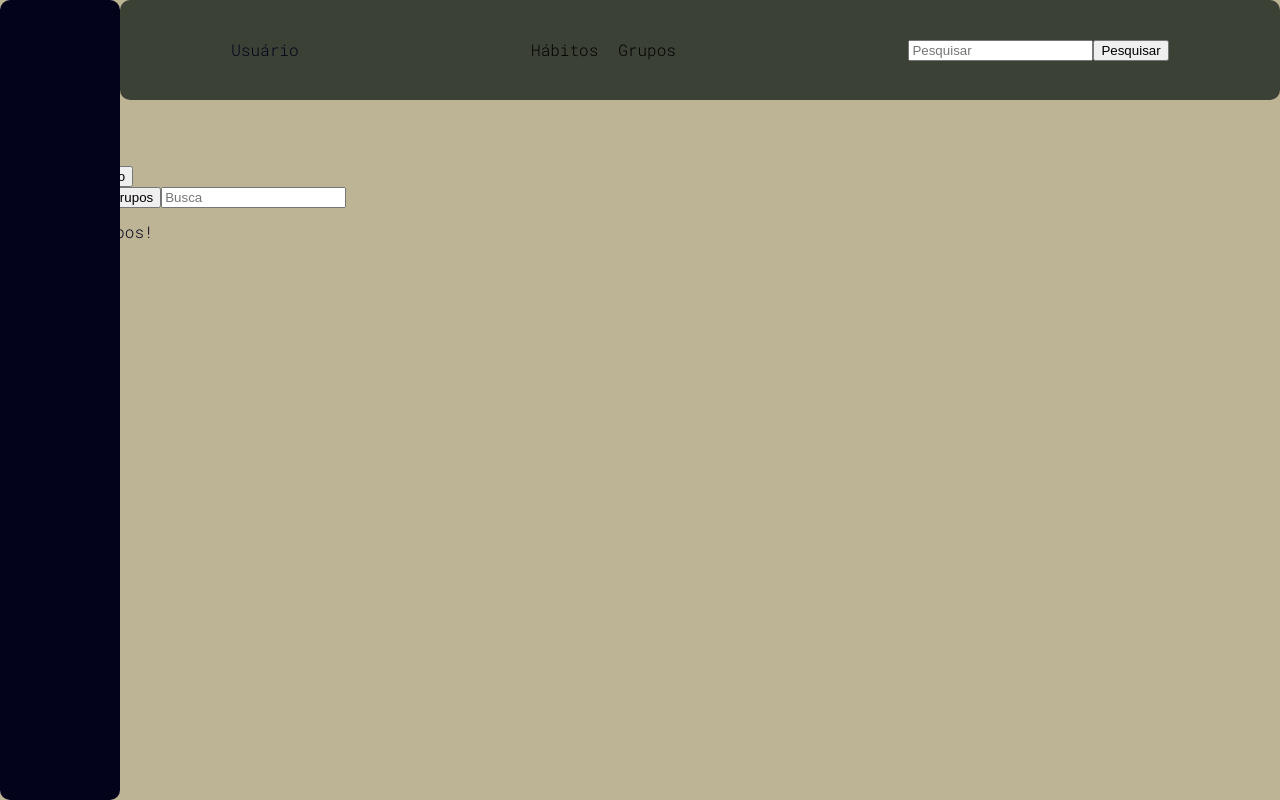
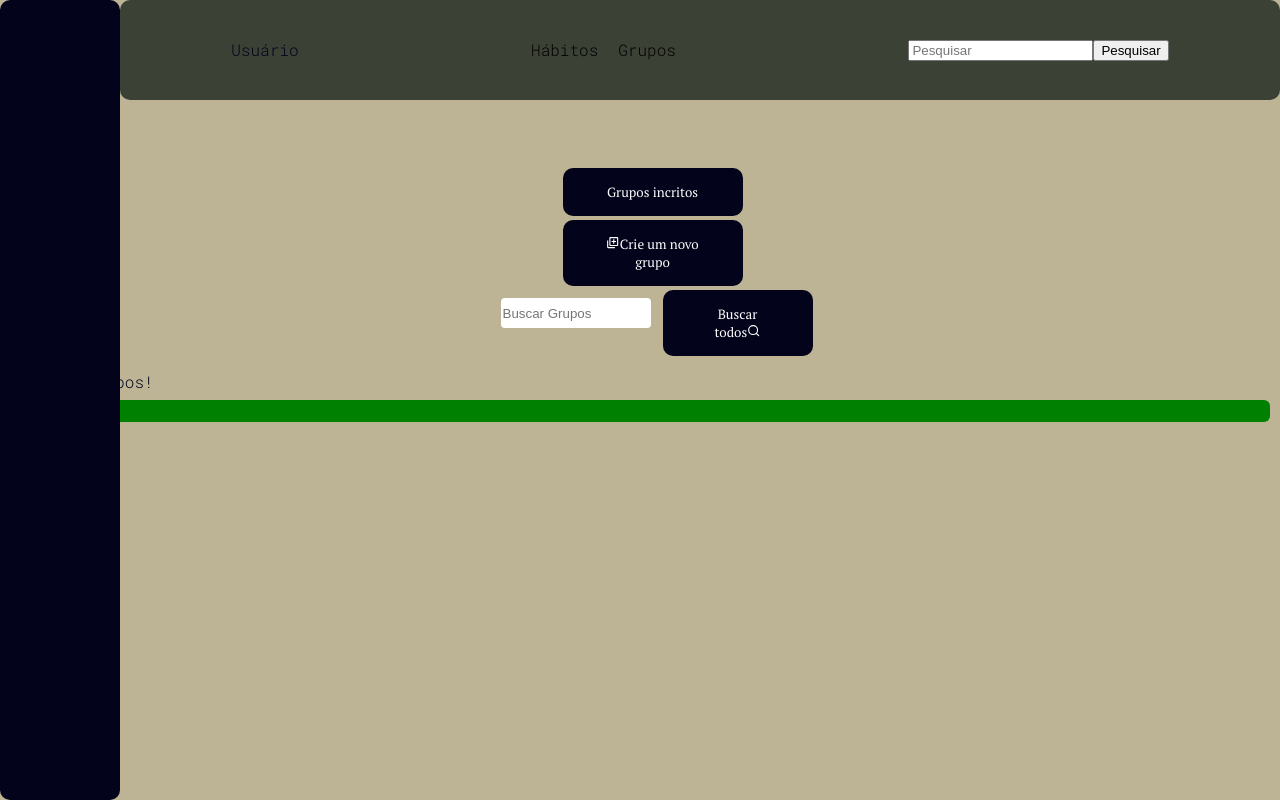
Before and after one commit to serafimmatheus/habits-1, a React (Create React App) app: page /dashboard/groups in a window 1280 px wide. Built offline with nearby package versions, Linux system fonts and the light colour scheme; no server answers; sample sign-in values are in the browser's storage.

Commit message:
feat:StyledGroups

```diff
--- a/package.json
+++ b/package.json
@@ -10,6 +10,8 @@
     "@testing-library/jest-dom": "^5.11.4",
     "@testing-library/react": "^11.1.0",
     "@testing-library/user-event": "^12.1.10",
+    "ant-design": "^1.0.0",
+    "antd": "^4.17.3",
     "axios": "^0.24.0",
     "jwt-decode": "^3.1.2",
     "react": "^17.0.2",
--- a/public/index.html
+++ b/public/index.html
@@ -21,6 +21,10 @@
       href="https://fonts.googleapis.com/css2?family=PT+Serif&family=Roboto+Mono:wght@300&display=swap"
       rel="stylesheet"
     />
+    <link
+      href="https://fonts.googleapis.com/css2?family=Roboto:ital,wght@0,100;0,300;1,100&display=swap"
+      rel="stylesheet"
+    />
     <link rel="manifest" href="%PUBLIC_URL%/manifest.json" />
 
     <link rel="preconnect" href="https://fonts.googleapis.com" />
--- a/src/Components/EditGroupsModal/index.jsx
+++ b/src/Components/EditGroupsModal/index.jsx
@@ -1,11 +1,8 @@
-import { useForm } from "react-hook-form";
-import { yupResolver } from "@hookform/resolvers/yup";
 import * as yup from "yup";
 import { useState } from "react";
-
 import { useContext } from "react";
 import { GroupsContext } from "../../Providers/groups";
-
+import { Modal } from "antd";
 const EditGroupsModal = ({ group_id, setModalEdit, modalEdit }) => {
   const { editGroups } = useContext(GroupsContext);
   const [name, setName] = useState("");
@@ -18,21 +15,12 @@ const EditGroupsModal = ({ group_id, setModalEdit, modalEdit }) => {
     category: yup.string().required(),
   });
 
-  const {
-    register,
-    handleSubmit,
-    formState: { errors },
-    reset,
-  } = useForm({
-    resolver: yupResolver(schema),
-  });
-
   const closeModal = () => {
     setModalEdit(false);
   };
 
   const onSubmit = () => {
-    editGroups(group_id, name, category, description, reset, closeModal);
+    editGroups(group_id, name, category, description, closeModal);
   };
 
   return (
--- a/src/Components/GroupCard/index.jsx
+++ b/src/Components/GroupCard/index.jsx
@@ -15,34 +15,33 @@ const GroupCard = ({ group }) => {
   };
 
   return (
+    <>
       <GroupCardContainer>
         <p>
-        <strong>Nome do grupo:</strong> {group.name}
+          <strong>Nome do grupo </strong> {group.name}
         </p>
         <p>
-        <strong>Categoria :</strong> {group.category}
+          <strong>Categoria </strong> {group.category}
         </p>
         <p>
-        <strong>Descrição :</strong> {group.description}
+          <strong>Descrição </strong> {group.description}
         </p>
         <p>{group.id}</p>
-
+        <div>
           <Button onClick={() => handleclickSubscribe()}>Inscrever-se</Button>
-      <Button onClick={() => setModalEdit(true)}>Editar grupo</Button>
-      <Button onClick={() => unsubscribeGroups(group.id)}>
-        Desinscrever-se
-      </Button>
+        </div>
         {modalEdit ? (
           <EditGroupsModal
             group_id={group.id}
             token={token}
             setModalEdit={setModalEdit}
-          modalEditGroup={modalEdit}
+            modalEdit={modalEdit}
           />
         ) : (
           false
         )}
       </GroupCardContainer>
+    </>
   );
 };
 
--- /dev/null
+++ b/src/Components/SubGroups/index.jsx
@@ -0,0 +1,41 @@
+import { useContext, useState } from "react";
+import { GroupsContext } from "../../Providers/groups";
+import { Button } from "../../Styles/global";
+import EditGroupsModal from "../EditGroupsModal";
+const SubGroups = () => {
+  const { myGroups, unsubscribeGroups, editGroups } = useContext(GroupsContext);
+  const [modalEdit, setModalEdit] = useState(false);
+  const groupId = JSON.parse(localStorage.getItem("@GroupId")) || "";
+  console.log(groupId);
+  const token = JSON.parse(localStorage.getItem("@Habits:token") || "");
+
+  return (
+    <>
+      {myGroups.map((group) => (
+        <ul>
+          <li>{group.name}</li>
+          <li>{group.category}</li>
+          <li>{group.description}</li>
+          <li>{group.id}</li>
+          <Button onClick={() => setModalEdit(true)}>Editar grupo</Button>
+          <Button onClick={() => unsubscribeGroups(group.id)}>
+            Desinscrever-se
+          </Button>
+        </ul>
+      ))}
+      {myGroups.map(
+        (group, ind) =>
+          modalEdit &&
+          ind === 0 && (
+            <EditGroupsModal
+              group_id={groupId}
+              token={token}
+              setModalEdit={setModalEdit}
+              modalEdit={modalEdit}
+            />
+          )
+      )}
+    </>
+  );
+};
+export default SubGroups;
--- a/src/Pages/Groups/index.jsx
+++ b/src/Pages/Groups/index.jsx
@@ -5,7 +5,15 @@ import { HeaderDash } from "../../Components/HeaderDash";
 import MyGroups from "../../Components/MyGroups";
 import GroupList from "../../Components/GroupList";
 import AddGroupsModal from "../../Components/AddGroupsModal";
-
+import {
+  ContainerButton,
+  Button,
+  ButtonSearch,
+  GroupCardContainer,
+} from "../../Styles/global";
+import { BiAddToQueue } from "react-icons/bi";
+import { FiSearch } from "react-icons/fi";
+import SubGroups from "../../Components/SubGroups";
 const Groups = () => {
   const { groups, getUserGroups, searchGroups } = useContext(GroupsContext);
 
@@ -15,10 +23,10 @@ const Groups = () => {
   const [rendered, setRendered] = useState(false);
   const [modalCreateGroup, setModalCreateGroup] = useState(false);
   const [searchInput, setSearchInput] = useState("");
+  const [subRender, setSubRender] = useState(false);
 
   useEffect(() => {
     setRendered(true);
-    getUserGroups(token);
   }, [token]);
 
   const handleClickCreate = () => {
@@ -28,6 +36,10 @@ const Groups = () => {
   const handleClickSearch = () => {
     searchGroups(searchInput, token);
   };
+  const subRequest = () => {
+    getUserGroups();
+    setSubRender(!subRender);
+  };
 
   return (
     <>
@@ -35,23 +47,31 @@ const Groups = () => {
 
       <div>
         <h3>GROUPS</h3>
-        <button onClick={() => handleClickCreate()}>Crie um novo grupo</button>
-        <div>
-          {searchInput === "" ? (
-            <button onClick={() => handleClickSearch()}>
-              Buscar por todos grupos
-            </button>
-          ) : (
-            <button onClick={() => handleClickSearch()}>
-              Buscar grupo específico
-            </button>
-          )}
-          <input
-            value={searchInput}
-            onChange={(e) => setSearchInput(e.target.value)}
-            placeholder="Busca"
-          />
-        </div>
+        <ContainerButton>
+          <Button onClick={() => subRequest()}>Grupos incritos</Button>{" "}
+          <Button onClick={() => handleClickCreate()}>
+            <BiAddToQueue color="white" />
+            Crie um novo grupo
+          </Button>
+          <ButtonSearch>
+            <input
+              value={searchInput}
+              onChange={(e) => setSearchInput(e.target.value)}
+              placeholder="Buscar Grupos"
+            ></input>
+
+            {searchInput === "" ? (
+              <Button onClick={() => handleClickSearch()}>
+                Buscar todos
+                <FiSearch />{" "}
+              </Button>
+            ) : (
+              <Button onClick={() => handleClickSearch()}>
+                Buscar específico
+              </Button>
+            )}
+          </ButtonSearch>
+        </ContainerButton>
         <div>
           <h3>Seus grupos:</h3>
           {rendered ? (
@@ -62,6 +82,7 @@ const Groups = () => {
             )
           ) : null}
         </div>
+        <GroupCardContainer>{subRender && <SubGroups />}</GroupCardContainer>
         <AddGroupsModal
           modalCreateGroup={modalCreateGroup}
           setModalCreateGroup={setModalCreateGroup}
--- a/src/Providers/groups/index.js
+++ b/src/Providers/groups/index.js
@@ -5,11 +5,12 @@ export const GroupsContext = createContext([]);
 export const GroupsProvider = ({ children }) => {
   const [groups, setGroups] = useState([]);
   const [useSub, setUseSub] = useState(false);
+  const [myGroups, setMyGroups] = useState([]);
   const [token] = useState(
     JSON.parse(localStorage.getItem("@Habits:token")) || ""
   );
 
-  const getUserGroups = (token) => {
+  const getUserGroups = () => {
     api
       .get("/groups/subscriptions/", {
         headers: {
@@ -17,7 +18,7 @@ export const GroupsProvider = ({ children }) => {
         },
       })
       .then((response) => {
-        setGroups(response.data);
+        setMyGroups(response.data);
         console.log(response.data);
       })
       .catch((err) => {
@@ -55,7 +56,6 @@ export const GroupsProvider = ({ children }) => {
         console.log(response.data);
         reset();
       })
-      .then(closeModal())
       .catch((err) => {
         console.log(err);
       });
@@ -70,6 +70,7 @@ export const GroupsProvider = ({ children }) => {
       })
       .then((response) => {
         getUserGroups(token);
+        localStorage.setItem("@GroupId", JSON.stringify(response.data.id));
         reset();
       })
       .then(closeModal())
@@ -117,6 +118,7 @@ export const GroupsProvider = ({ children }) => {
         unsubscribeGroups,
         useSub,
         setUseSub,
+        myGroups,
       }}
     >
       {children}
--- a/src/Styles/global.jsx
+++ b/src/Styles/global.jsx
@@ -32,25 +32,36 @@ export const HabitsForm = styled.form`
 `;
 
 export const GroupListContainer = styled.ul`
-  width: 40%;
+  display: flex;
+  flex-wrap: wrap;
+  justify-content: center;
   margin: 0 auto;
   list-style: none;
   padding: 20px;
-  background-color: black;
   border: transparent;
   border-radius: 3px;
 `;
 
 export const GroupCardContainer = styled.li`
   padding: 10px;
+  display: flex;
+  flex-direction: column;
+  justify-content: center;
+  align-items: center;
   background-color: green;
   border: 1px solid transparent;
   border-radius: 6px;
   margin: 10px;
+  div {
+    display: flex;
+  }
   p {
     strong {
-      font-weigth: 200;
+      font-family: "Roboto", sans-serif;
+      font-weight: 800;
+      color: #252542;
     }
+    color: white;
     font-size: 25px;
   }
 `;
@@ -84,3 +95,24 @@ export const GroupsForm = styled.form`
   border-radius: 5px;
   padding: 40px 20px 26px;
 `;
+export const ContainerButton = styled.div`
+  display: flex;
+  justify-content: center;
+  flex-direction: column;
+  align-items: center;
+  margin-left: 25px;
+  input {
+    margin: 10px;
+    height: 30px;
+    outline: none;
+    width: 150px;
+    border: transparent;
+    border-radius: 4px;
+  }
+`;
+export const ButtonSearch = styled.div`
+  display: flex;
+  button {
+    width: 150px;
+  }
+`;
```
Also changed, not shown: 1 other file (tests, documents, lock files or other folders). Lines whose indentation alone changed are shown as unchanged.
